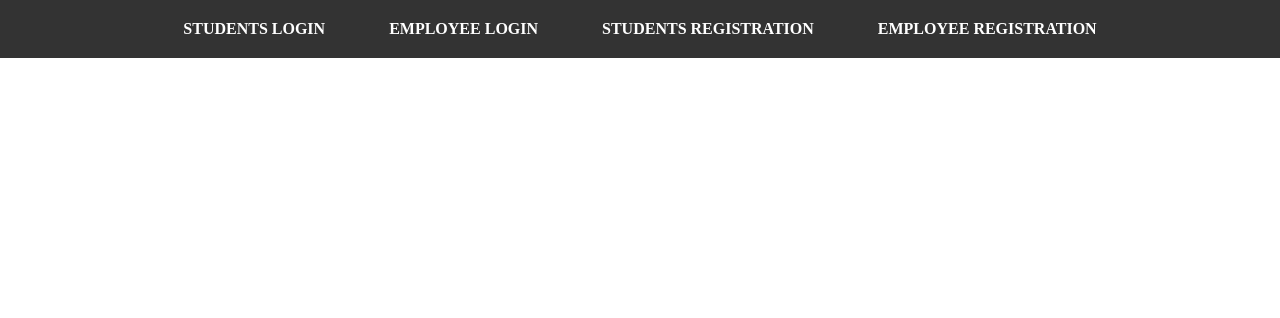
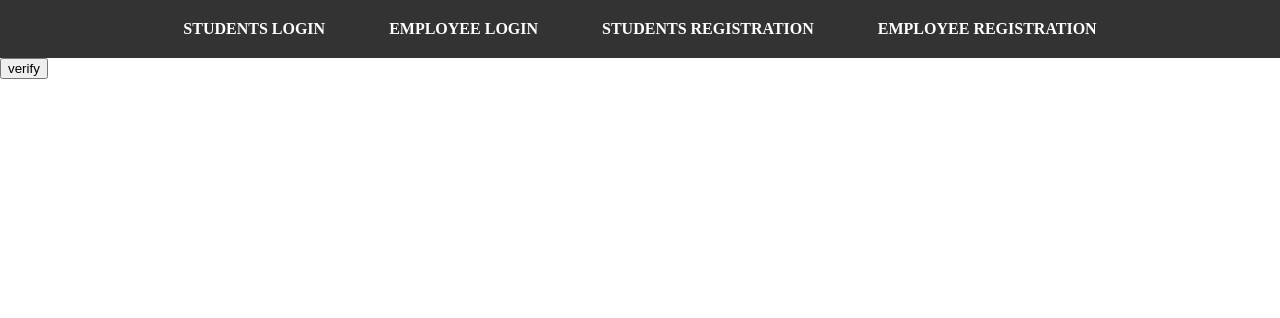
Before and after one commit to AyushMishra-22/SecuritySystem, a Flask app: page / in a window 1280 px wide. Shown: the top 318 px of the page. Run offline with Flask 3, Linux system fonts and the light colour scheme.

Commit message:
button verify vala

```diff
--- a/templates/index.html
+++ b/templates/index.html
@@ -18,6 +18,7 @@
     <a href="{{ url_for('employee_registration') }}">Employee Registration</a>
   </nav>
 
+  <button >verify</button>
   <div class="content">
   </div>
 </body>
```
